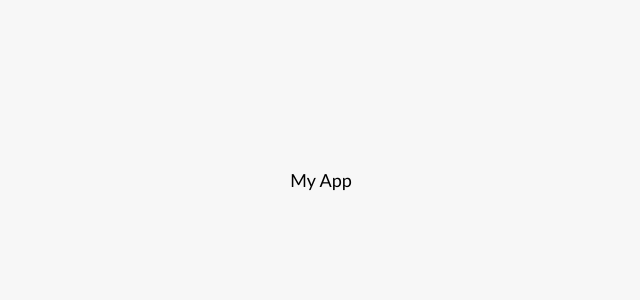
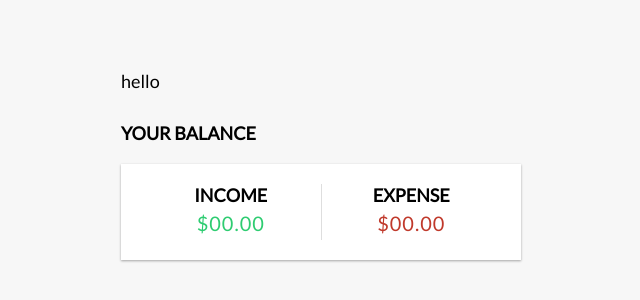
Before and after one commit to HysenB/expense-tracker, a Vue app: page / in a window 1280 px wide. Shown: the part 220-520 px from the top of the page, without its empty margins (319-959 px from the left). Built offline with nearby package versions, Linux system fonts and the light colour scheme.

Commit message:
header, balance, income expenses

```diff
--- a/src/App.vue
+++ b/src/App.vue
@@ -1,3 +1,22 @@
 <template>
-  My App
+  <Header />
+  <div class="container">
+    <Balance />
+    <IncomeExpenses />
+  </div>
 </template>
+
+
+<script>
+import Header from './components/Header.vue';
+import Balance from './components/Balance.vue';
+import IncomeExpenses from './components/IncomeExpenses.vue';
+
+export default {
+  components: {
+    Header,
+    Balance,
+    IncomeExpenses
+  }
+}
+</script>
--- /dev/null
+++ b/src/components/AddTransaction.vue
@@ -0,0 +1,3 @@
+<template>
+    <h2>Expense Tracker</h2>
+</template>
--- /dev/null
+++ b/src/components/Balance.vue
@@ -0,0 +1,4 @@
+<template>
+    <h4>Your Balance</h4>
+
+</template>
--- /dev/null
+++ b/src/components/Header.vue
@@ -0,0 +1,3 @@
+<template>
+    hello
+</template>
--- /dev/null
+++ b/src/components/IncomeExpenses.vue
@@ -0,0 +1,12 @@
+<template>
+    <div class="inc-exp-container">
+        <div>
+            <h4>Income</h4>
+            <p id="money-plus" class="money plus">$00.00</p>
+        </div>
+        <div>
+            <h4>Expense</h4>
+            <p id="money-minus" class="money minus">$00.00</p>
+        </div>
+    </div>
+</template>
```
Also changed, not shown: src/components/TransactionList.vue (added).
